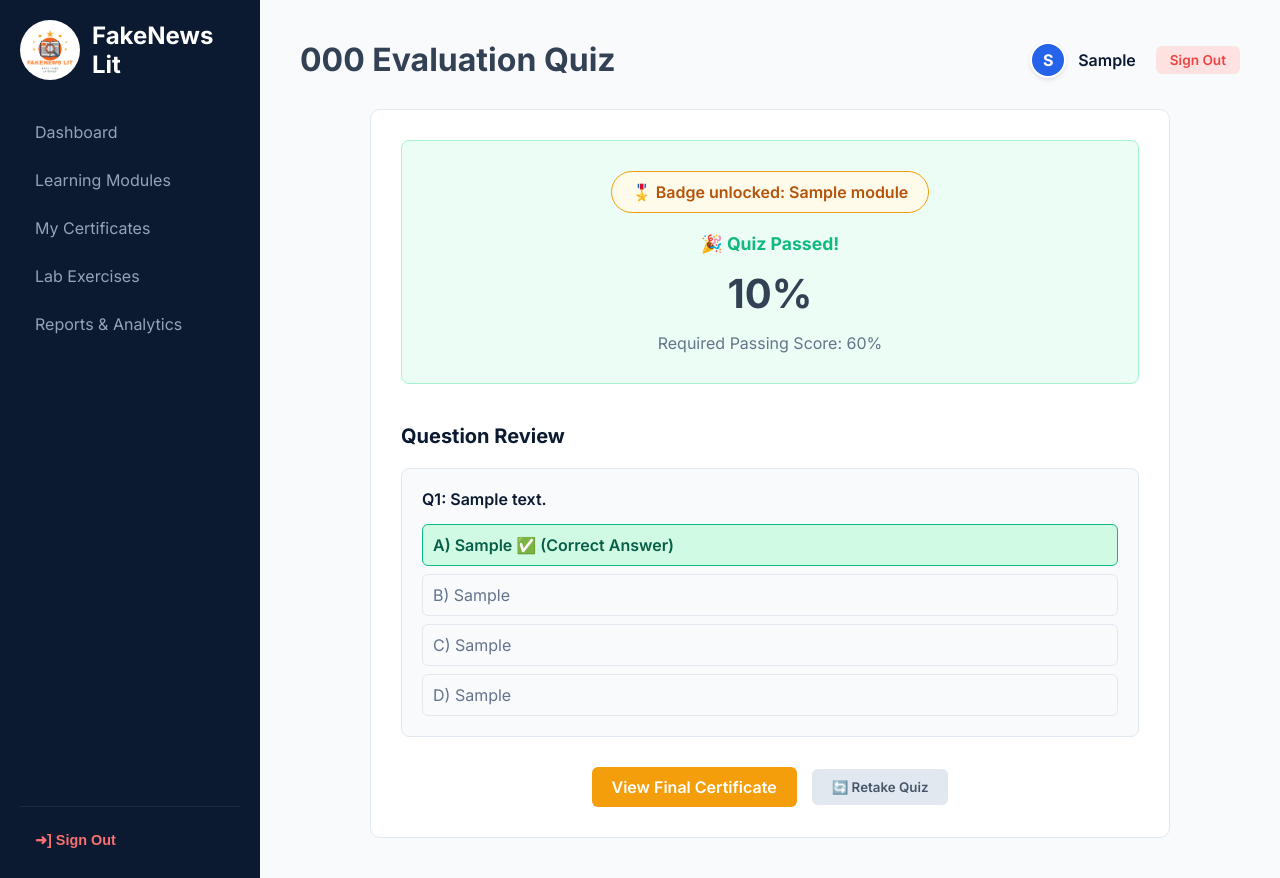
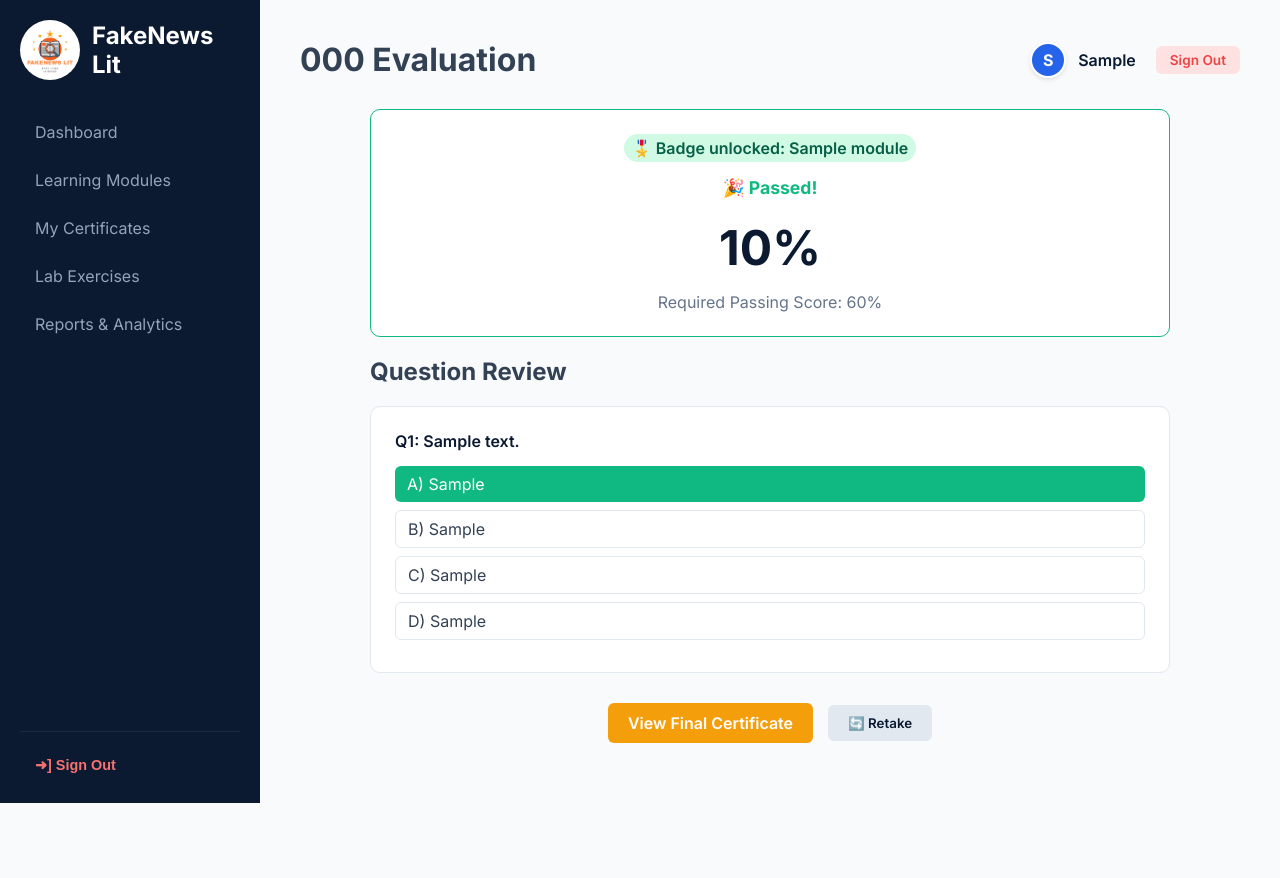
Before and after one commit to Otto-a/fakenews_lms, a Django app: page /modules/1/quiz/ in a window 1280 px wide. After the commit the page ends 803 px from the top, so only its background shows below. Run offline with Django 5.2, Linux system fonts and the light colour scheme; a user stored in the database is signed in; tables that the repository leaves empty hold one stand-in row (values such as "Sample post"); parts of the project's set-up code (start-up, migrations or seed data) failed here and were passed over.

Commit message:
Refactor templates for improved layout and styling; update quiz logic for score calculation

```diff
--- a/core/templates/core/home.html
+++ b/core/templates/core/home.html
@@ -44,6 +44,9 @@
             <p style="color: #64748b; font-size: 0.95rem;">Unlock verified completion certificates and earn badges to prove your news literacy capabilities.</p>
         </div>
     </section>
+    <footer style="border-bottom: 1px solid var(--border-color); background: linear-gradient(135deg, #0b1e36 0%, #1e3a8a 100%); color: white; padding: 15px 40px; text-align: center;">
+        <p>&copy; 2026 Fake News Literacy System</p>
+    </footer>
 
 </body>
 </html>
--- a/core/templates/core/quiz_detail.html
+++ b/core/templates/core/quiz_detail.html
@@ -1,61 +1,58 @@
 <!-- core/templates/core/quiz_detail.html -->
 {% extends 'core/base.html' %}
-{% block page_title %}{{ module.code }} Evaluation Quiz{% endblock %}
+{% block page_title %}{{ module.code }} Evaluation{% endblock %}
 
 {% block content %}
-<div class="panel" style="max-width: 800px; margin: 0 auto; padding: 30px;">
+<div style="max-width: 800px; margin: 0 auto;">
+
     {% if submission %}
-        <!-- SCORE RESULTS PANEL -->
-        <div style="text-align: center; margin-bottom: 40px; padding: 30px; background-color: {% if submission.passed %}#ecfdf5{% else %}#fef2f2{% endif %}; border-radius: 8px; border: 1px solid {% if submission.passed %}#a7f3d0{% else %}#fecaca{% endif %};">
+        <!-- 1.score display  -->
+        <div class="panel" style="text-align: center; border-color: {% if submission.passed %}var(--green-complete){% else %}#ef4444{% endif %};">
+
             {% if submission.passed %}
-                <div style="border: 1px solid #f59e0b; border-radius: 50px; display: inline-flex; align-items: center; gap: 8px; padding: 10px 20px; background: #fffbeb; color: #b45309; font-weight: 600; margin-bottom: 20px;">
-                    🎖️
-                    Badge unlocked: {{ module.badge_name }}
+                <div class="badge-tag badge-complete" style="display: inline-block; font-size: 1rem; margin-bottom: 15px;">
+                    🎖️ Badge unlocked: {{ module.badge_name }}
                 </div>
-                <h2 style="color: var(--green-complete); margin-bottom: 10px;">🎉 Quiz Passed!</h2>
+                <h2 style="color: var(--green-complete);">🎉 Passed!</h2>
             {% else %}
-                <h2 style="color: #dc2626; margin-bottom: 10px;">❌ Quiz Not Passed</h2>
+                <div class="error-banner" style="display: inline-block; margin-bottom: 15px;">
+                    ❌ Not Passed
+                </div>
             {% endif %}
 
-            <p style="font-size: 2.5rem; font-weight: 800; margin: 15px 0;">{{ submission.score_percentage|floatformat:0 }}%</p>
+            <h1 style="font-size: 3rem; color: var(--navy-dark); margin: 15px 0;">{{ submission.score_percentage|floatformat:0 }}%</h1>
             <p style="color: #64748b;">Required Passing Score: 60%</p>
         </div>
 
+        <!-- 2:pass/fail content  -->
 
         {% if submission.passed %}
-            <h2 style="margin-bottom: 20px; font-size: 1.25rem;">Question Review</h2>
+
+            <!-- if passed:show answ in panel  -->
+            <h2 style="margin-bottom: 20px;">Question Review</h2>
             {% for q in questions %}
-            <div style="padding: 20px; border: 1px solid var(--border-color); border-radius: 8px; margin-bottom: 20px; background: #f8fafc;">
-                <p style="font-weight: 600; margin-bottom: 15px; color: var(--navy-dark);">Q{{ forloop.counter }}: {{ q.text }}</p>
+            <div class="panel">
+                <p style="font-weight: 600; color: var(--navy-dark); margin-bottom: 15px;">Q{{ forloop.counter }}: {{ q.text }}</p>
 
-                <div style="display: flex; flex-direction: column; gap: 8px;">
-                    <div style="padding: 10px; border-radius: 6px; {% if q.correct_option == 'A' %}background-color: #d1fae5; border: 1px solid var(--green-complete); color: #065f46; font-weight: 600;{% else %}border: 1px solid #e2e8f0; color: #64748b;{% endif %}">
-                        A) {{ q.choice_a }} {% if q.correct_option == 'A' %} ✅ (Correct Answer){% endif %}
+                <div class="filter-input" style="width: 100%; margin-bottom: 8px; {% if q.correct_option == 'A' %}background-color: var(--green-complete); color: white; border: none;{% endif %}">
+                    A) {{ q.choice_a }}
                 </div>
-                    <div style="padding: 10px; border-radius: 6px; {% if q.correct_option == 'B' %}background-color: #d1fae5; border: 1px solid var(--green-complete); color: #065f46; font-weight: 600;{% else %}border: 1px solid #e2e8f0; color: #64748b;{% endif %}">
-                        B) {{ q.choice_b }} {% if q.correct_option == 'B' %} ✅ (Correct Answer){% endif %}
+                <div class="filter-input" style="width: 100%; margin-bottom: 8px; {% if q.correct_option == 'B' %}background-color: var(--green-complete); color: white; border: none;{% endif %}">
+                    B) {{ q.choice_b }}
                 </div>
-                    <div style="padding: 10px; border-radius: 6px; {% if q.correct_option == 'C' %}background-color: #d1fae5; border: 1px solid var(--green-complete); color: #065f46; font-weight: 600;{% else %}border: 1px solid #e2e8f0; color: #64748b;{% endif %}">
-                        C) {{ q.choice_c }} {% if q.correct_option == 'C' %} ✅ (Correct Answer){% endif %}
+                <div class="filter-input" style="width: 100%; margin-bottom: 8px; {% if q.correct_option == 'C' %}background-color: var(--green-complete); color: white; border: none;{% endif %}">
+                    C) {{ q.choice_c }}
                 </div>
-                    <div style="padding: 10px; border-radius: 6px; {% if q.correct_option == 'D' %}background-color: #d1fae5; border: 1px solid var(--green-complete); color: #065f46; font-weight: 600;{% else %}border: 1px solid #e2e8f0; color: #64748b;{% endif %}">
-                        D) {{ q.choice_d }} {% if q.correct_option == 'D' %} ✅ (Correct Answer){% endif %}
-                    </div>
+                <div class="filter-input" style="width: 100%; margin-bottom: 8px; {% if q.correct_option == 'D' %}background-color: var(--green-complete); color: white; border: none;{% endif %}">
+                    D) {{ q.choice_d }}
                 </div>
             </div>
             {% endfor %}
-        {% else %}
 
-            <p style="text-align: center; color: #64748b; font-style: italic; margin-bottom: 30px;">
-                 Please review the lessons and try again!
-            </p>
-        {% endif %}
-
-        <!-- ACTION BUTTONS -->
-        <div style="display: flex; gap: 15px; margin-top: 30px; justify-content: center; align-items: center; flex-wrap: wrap;">
-            {% if submission.passed %}
+            <!--if passed:action buttons .filter-bar for flex align-->
+            <div class="filter-bar" style="justify-content: center; margin-top: 30px;">
                 {% if next_module %}
-                    <a href="{% url 'module_list' %}" class="btn btn-primary">Proceed to Next Module →</a>
+                    <a href="{% url 'lesson_detail' next_module.lessons.first.id  %}" class="btn btn-primary">Proceed to Next Module →</a>
                 {% else %}
                     <a href="{% url 'certificates' %}" class="btn btn-accent">View Final Certificate</a>
                 {% endif %}
@@ -63,9 +60,20 @@
                 <form method="POST" style="margin: 0;">
                     {% csrf_token %}
                     <input type="hidden" name="retake" value="true">
-                    <button type="submit" class="btn" style="background: #e2e8f0; color: #475569;">🔄 Retake Quiz</button>
+                    <button type="submit" class="btn" style="background: var(--border-color); color: var(--navy-dark);">🔄 Retake</button>
                 </form>
+            </div>
+
         {% else %}
+
+            <!-- if failed: hide answers & show warning -->
+            <div class="panel" style="text-align: center;">
+                <p style="color: #64748b; font-style: italic; margin-bottom: 20px;">
+                     Please review the lessons and try again!
+                </p>
+
+                <!-- --- iffailed:action buttons -->
+                <div class="filter-form" style="justify-content: center;">
                     <form method="POST" style="margin: 0;">
                         {% csrf_token %}
                         <input type="hidden" name="retake" value="true">
@@ -73,36 +81,45 @@
                     </form>
 
                     {% if module.lessons.first %}
-                    <a href="{% url 'lesson_detail' module.lessons.first.id %}" class="btn" style="background: #e2e8f0; color: #475569;">
+                        <a href="{% url 'lesson_detail' module.lessons.first.id %}" class="btn" style="background: var(--border-color); color: var(--navy-dark);">
                             Review the Lesson
                         </a>
                     {% endif %}
-            {% endif %}
+                </div>
             </div>
 
+        {% endif %}
+
     {% else %}
-        <!--  QUIZ FORM -->
+
+        <!-- 3:active form- not submitted) -->
+
         <form method="POST">
             {% csrf_token %}
             {% for q in questions %}
-            <div style="margin-bottom: 30px; border-bottom: 1px solid var(--border-color); padding-bottom: 20px;">
-                <p style="font-size: 1.1rem; font-weight: 600; margin-bottom: 15px;">Q{{ forloop.counter }}: {{ q.text }}</p>
 
-                <label style="display: block; margin-bottom: 10px; cursor: pointer;">
-                    <input type="radio" name="question_{{ q.id }}" value="A" required style="margin-right: 8px;"> {{ q.choice_a }}
+            <!-- .panel separate each question -->
+            <div class="panel">
+                <p style="font-size: 1.1rem; font-weight: 600; margin-bottom: 15px; color: var(--navy-dark);">Q{{ forloop.counter }}: {{ q.text }}</p>
+
+                <!--  .auth-form-group  spacing -->
+                <div class="auth-form-group">
+                    <label style="font-weight: normal; cursor: pointer;">
+                        <input type="radio" name="question_{{ q.id }}" value="A" required style="width: auto; margin-right: 8px;"> {{ q.choice_a }}
                     </label>
-                <label style="display: block; margin-bottom: 10px; cursor: pointer;">
-                    <input type="radio" name="question_{{ q.id }}" value="B" style="margin-right: 8px;"> {{ q.choice_b }}
+                    <label style="font-weight: normal; cursor: pointer;">
+                        <input type="radio" name="question_{{ q.id }}" value="B" style="width: auto; margin-right: 8px;"> {{ q.choice_b }}
                     </label>
-                <label style="display: block; margin-bottom: 10px; cursor: pointer;">
-                    <input type="radio" name="question_{{ q.id }}" value="C" style="margin-right: 8px;"> {{ q.choice_c }}
+                    <label style="font-weight: normal; cursor: pointer;">
+                        <input type="radio" name="question_{{ q.id }}" value="C" style="width: auto; margin-right: 8px;"> {{ q.choice_c }}
                     </label>
-                <label style="display: block; margin-bottom: 10px; cursor: pointer;">
-                    <input type="radio" name="question_{{ q.id }}" value="D" style="margin-right: 8px;"> {{ q.choice_d }}
+                    <label style="font-weight: normal; cursor: pointer;">
+                        <input type="radio" name="question_{{ q.id }}" value="D" style="width: auto; margin-right: 8px;"> {{ q.choice_d }}
                     </label>
                 </div>
+            </div>
             {% endfor %}
-            <button type="submit" class="btn btn-primary" style="width: 100%;">Submit Quiz Answers</button>
+            <button type="submit" class="btn btn-primary" style="width: 100%; padding: 15px; font-size: 1.1rem;">Submit Answers</button>
         </form>
     {% endif %}
 </div>
--- a/core/views.py
+++ b/core/views.py
@@ -160,9 +160,14 @@ def lab_exercise(request, module_id):
     if request.method == "POST" and not submission:
         user_choices = [int(x) for x in request.POST.getlist('flags')]
         correct_flags = flags.filter(is_correct=True)
-        # Calculate the lab score from the selected flags.
-        correct_count = sum(1 for c in correct_flags if c.id in user_choices)
-        score = (correct_count / correct_flags.count()) * 100 if correct_flags.exists() else 0
+        points = 0
+        for f in flags:
+            user_checked = f.id in user_choices
+            # Award a point if they checked a True flag, OR ignored a False flag
+            if f.is_correct == user_checked:
+                points += 1
+
+        score = (points / flags.count()) * 100 if flags.exists() else 0
 
         new_result = LabResult.objects.create(user=user, lab=lab, score_percentage=score)
         new_result.selected_flags.set(user_choices)
--- a/static/css/style.css
+++ b/static/css/style.css
@@ -53,7 +53,7 @@ body {
     color: #ef4444; font-size: 0.85rem; margin-bottom: 15px; background: #fee2e2; padding: 10px; border-radius: 6px; border: 1px solid #fca5a5;
 }
 
-/* app layout-sidebar& main content*/
+/* app layout-sidebar& main content home*/
 .app-container {
     display: flex;
     width: 100%;
@@ -144,7 +144,7 @@ main {
 .filter-form { display: flex; gap: 10px; align-items: center; flex-wrap: wrap; }
 .filter-input { padding: 8px 12px; border: 1px solid var(--border-color); border-radius: 6px; font-family: inherit; }
 
-/* home-page*/
+/* home page*/
 .hero-section { background: linear-gradient(135deg, #0b1e36 0%, #1e3a8a 100%); color: white; padding: 80px 20px; text-align: center; }
 .hero-section h1 { font-size: 3rem; margin-bottom: 20px; }
 .hero-section p { font-size: 1.25rem; max-width: 600px; margin: 0 auto 30px; color: #cbd5e1; }
```
Also changed, not shown: core/templates/core/analytics.html (+5 -5 lines), core/templates/core/lab_exercise.html (+31 -20 lines), core/templates/core/lesson_detail.html (+25 -22 lines), core/templates/core/quiz.html (deleted, +0 -28 lines). Lines whose indentation alone changed are shown as unchanged.
